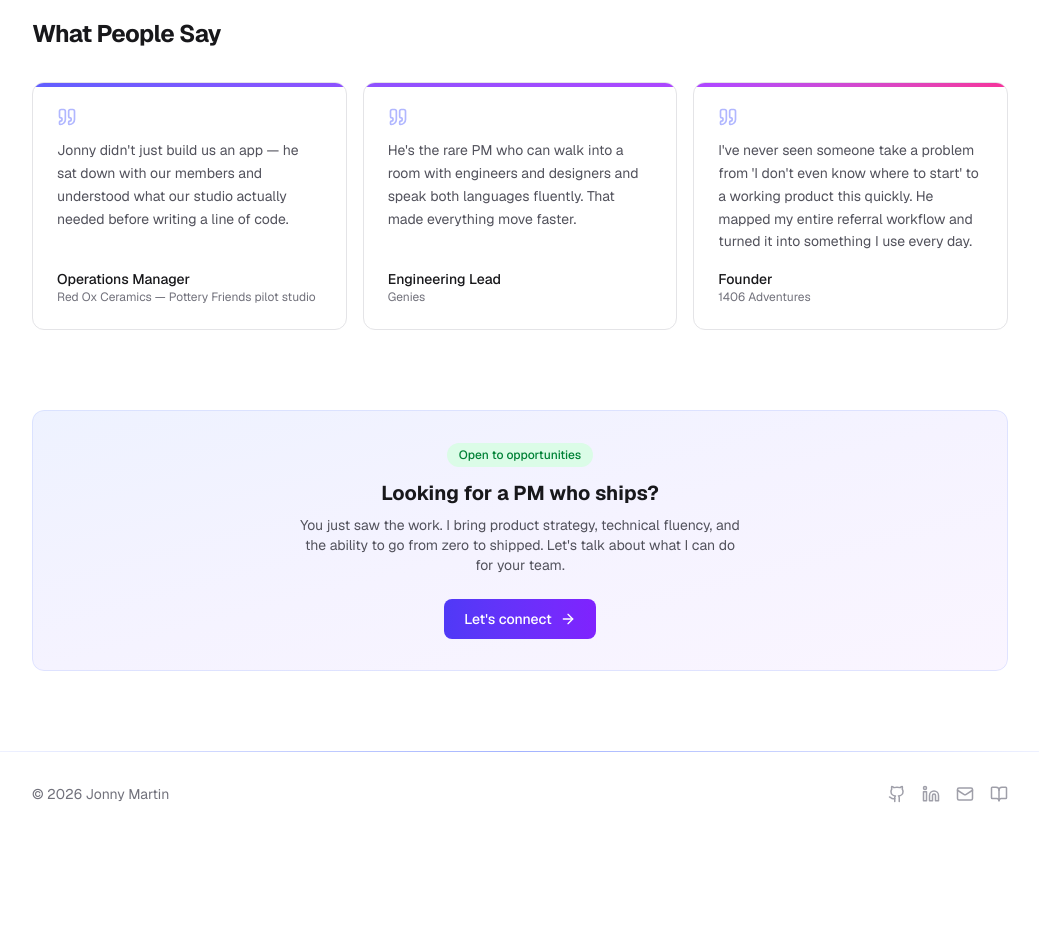
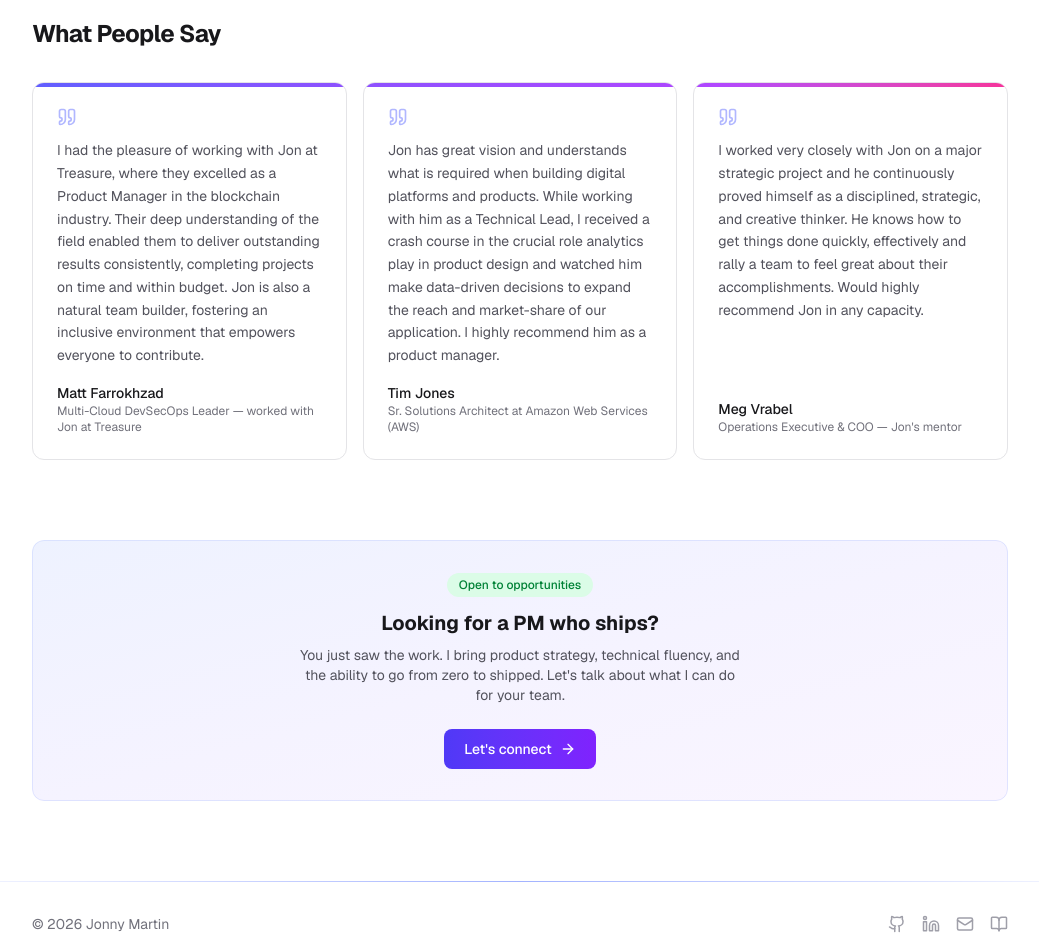
Before and after one commit to jonalexjames84/portfolio, a Next.js app: page / in a window 1280 px wide. Shown: the part 2120-3056 px from the top of the page, without its empty margins (120-1159 px from the left). Before the commit the page ends 3004 px from the top, so only its background shows below. Built offline with nearby package versions, Linux system fonts and the light colour scheme.

Commit message:
Replace placeholder testimonials with real LinkedIn recommendations
Matt Farrokhzad (Treasure), Tim Jones (AWS), Meg Vrabel (COO/mentor).

Co-Authored-By: Claude Opus 4.6 <noreply@anthropic.com>

```diff
--- a/src/components/HomePage.tsx
+++ b/src/components/HomePage.tsx
@@ -17,23 +17,23 @@ import {
 const testimonials = [
   {
     quote:
-      "Jonny didn't just build us an app — he sat down with our members and understood what our studio actually needed before writing a line of code.",
-    name: "Operations Manager",
-    context: "Red Ox Ceramics — Pottery Friends pilot studio",
+      "I had the pleasure of working with Jon at Treasure, where they excelled as a Product Manager in the blockchain industry. Their deep understanding of the field enabled them to deliver outstanding results consistently, completing projects on time and within budget. Jon is also a natural team builder, fostering an inclusive environment that empowers everyone to contribute.",
+    name: "Matt Farrokhzad",
+    context: "Multi-Cloud DevSecOps Leader — worked with Jon at Treasure",
     accent: "from-indigo-500 to-violet-500",
   },
   {
     quote:
-      "He's the rare PM who can walk into a room with engineers and designers and speak both languages fluently. That made everything move faster.",
-    name: "Engineering Lead",
-    context: "Genies",
+      "Jon has great vision and understands what is required when building digital platforms and products. While working with him as a Technical Lead, I received a crash course in the crucial role analytics play in product design and watched him make data-driven decisions to expand the reach and market-share of our application. I highly recommend him as a product manager.",
+    name: "Tim Jones",
+    context: "Sr. Solutions Architect at Amazon Web Services (AWS)",
     accent: "from-violet-500 to-purple-500",
   },
   {
     quote:
-      "I've never seen someone take a problem from 'I don't even know where to start' to a working product this quickly. He mapped my entire referral workflow and turned it into something I use every day.",
-    name: "Founder",
-    context: "1406 Adventures",
+      "I worked very closely with Jon on a major strategic project and he continuously proved himself as a disciplined, strategic, and creative thinker. He knows how to get things done quickly, effectively and rally a team to feel great about their accomplishments. Would highly recommend Jon in any capacity.",
+    name: "Meg Vrabel",
+    context: "Operations Executive & COO — Jon's mentor",
     accent: "from-purple-500 to-pink-500",
   },
 ];
```
